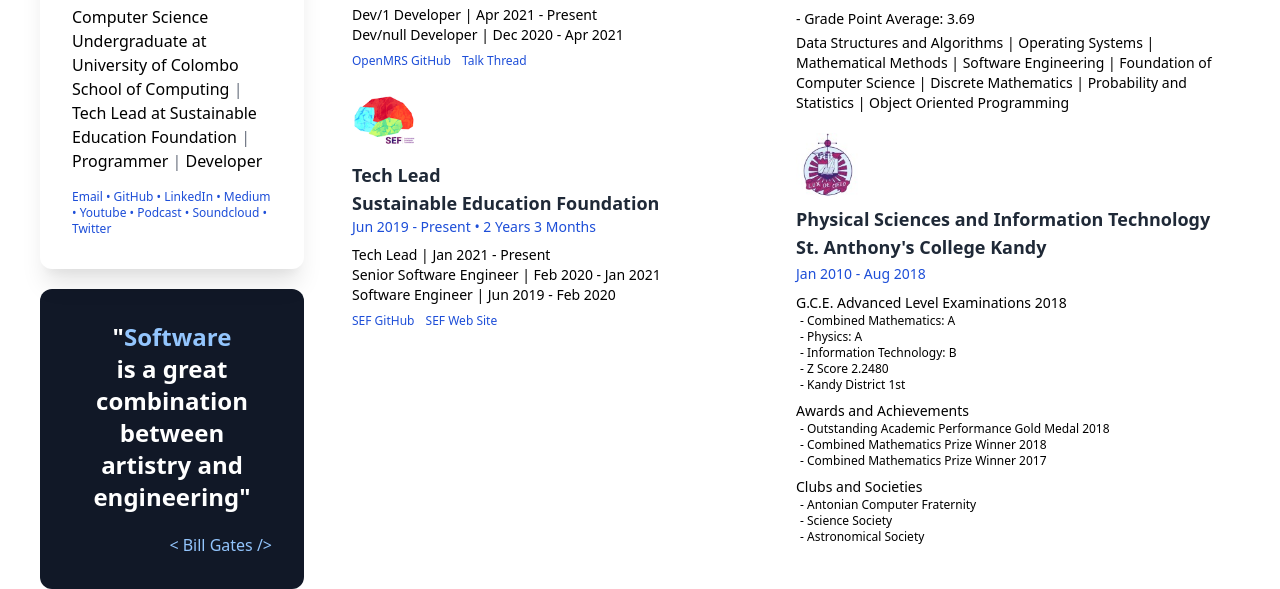
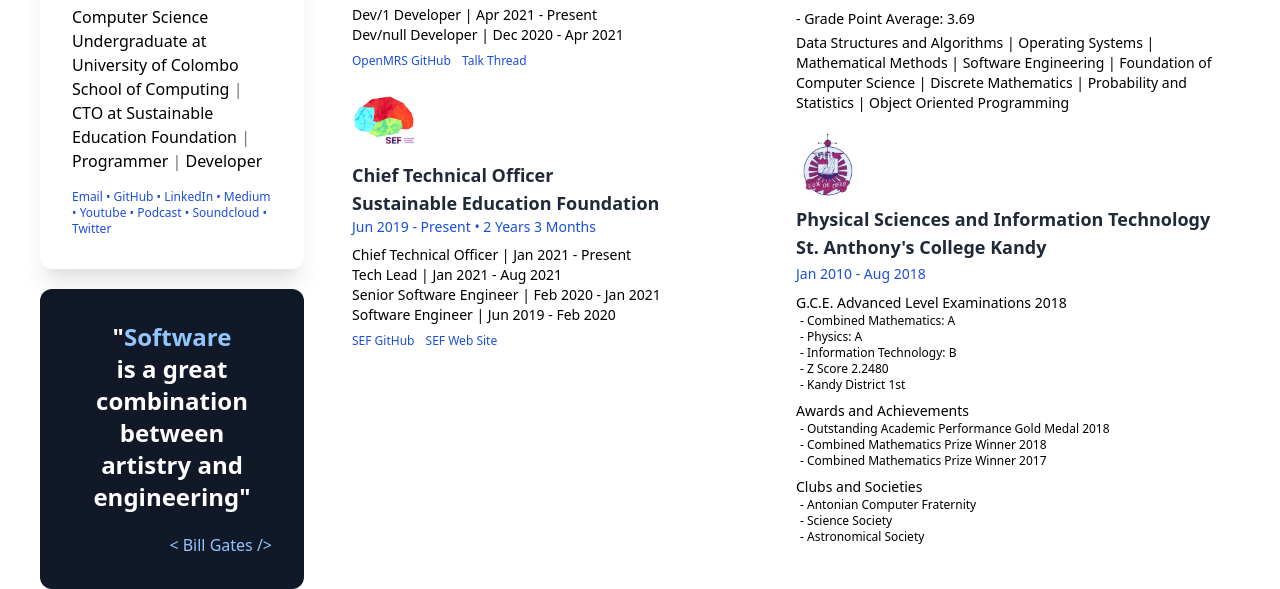
Before and after one commit to Gravewalker666/gravewalker666.github.io, a website: page src/index.html in a window 1280 px wide. Both pictures are taken after a click on the element "</". Shown: the part 299-888 px from the top of the page. Drawn offline with nearby package versions, Linux system fonts and the light colour scheme; no server answers.

Commit message:
Update sef roles

```diff
--- a/src/index.html
+++ b/src/index.html
@@ -35,7 +35,7 @@
                                     <p class="font-normal">
                                         Computer Science Undergraduate at University of Colombo School of Computing
                                         <span class="text-gray-500">|</span>
-                                        Tech Lead at Sustainable Education Foundation
+                                        CTO at Sustainable Education Foundation
                                         <span class="text-gray-500">|</span>
                                         Programmer
                                         <span class="text-gray-500">|</span>
@@ -301,12 +301,13 @@
                                     <div class="space-y-2">
                                         <img class="w-16 h-16 mx-left" src="assets/sef.png" alt="profile picture" />
                                         <div>
-                                            <p class="text-lg font-semibold text-gray-800">Tech Lead</p>
+                                            <p class="text-lg font-semibold text-gray-800">Chief Technical Officer</p>
                                             <p class="text-lg font-semibold text-gray-800">Sustainable Education Foundation</p>
                                             <p class="text-sm text-blue-700">Jun 2019 - Present &#8226; <span id="sef-years"></span></p>
                                         </div>
                                         <div class="text-sm">
-                                            <p>Tech Lead | Jan 2021 - Present</p>
+                                            <p>Chief Technical Officer | Jan 2021 - Present</p>
+                                            <p>Tech Lead | Jan 2021 - Aug 2021</p>
                                             <p>Senior Software Engineer | Feb 2020 - Jan 2021</p>
                                             <p>Software Engineer | Jun 2019 - Feb 2020</p>
                                         </div>
```
